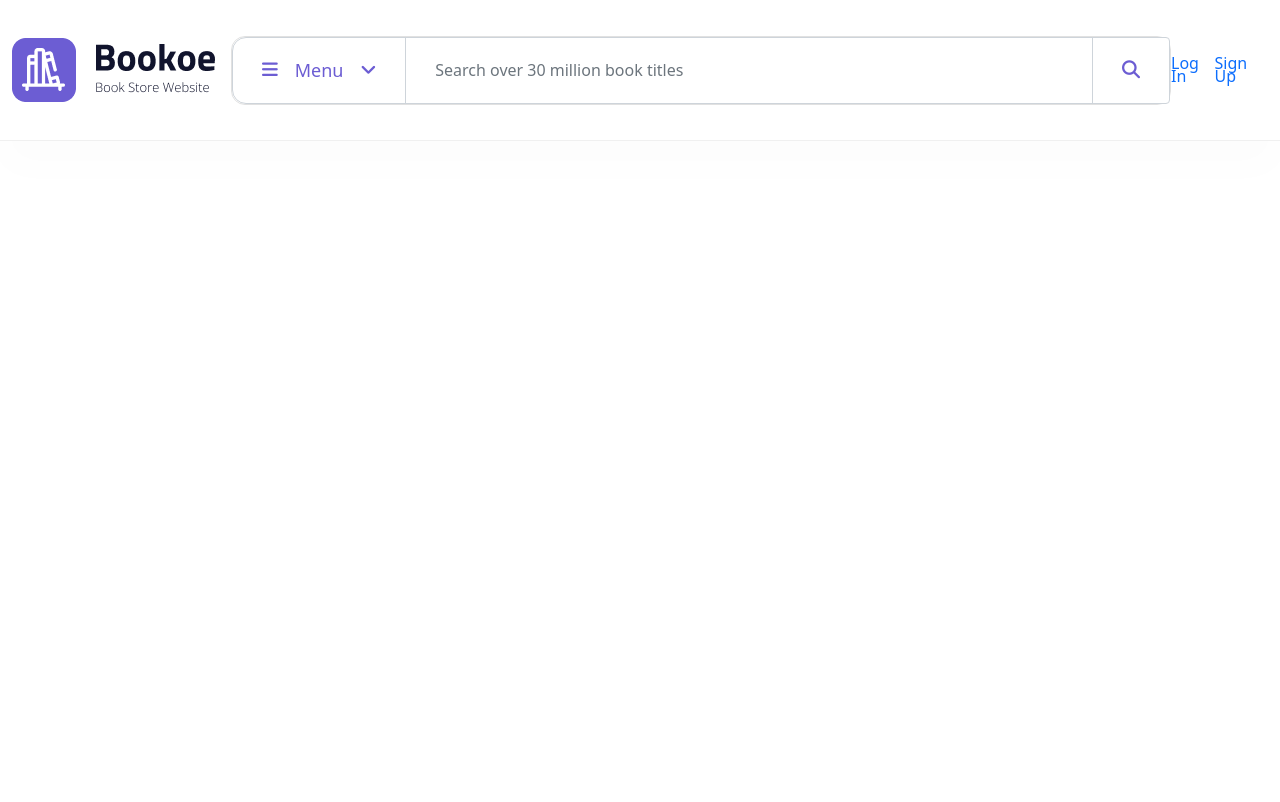
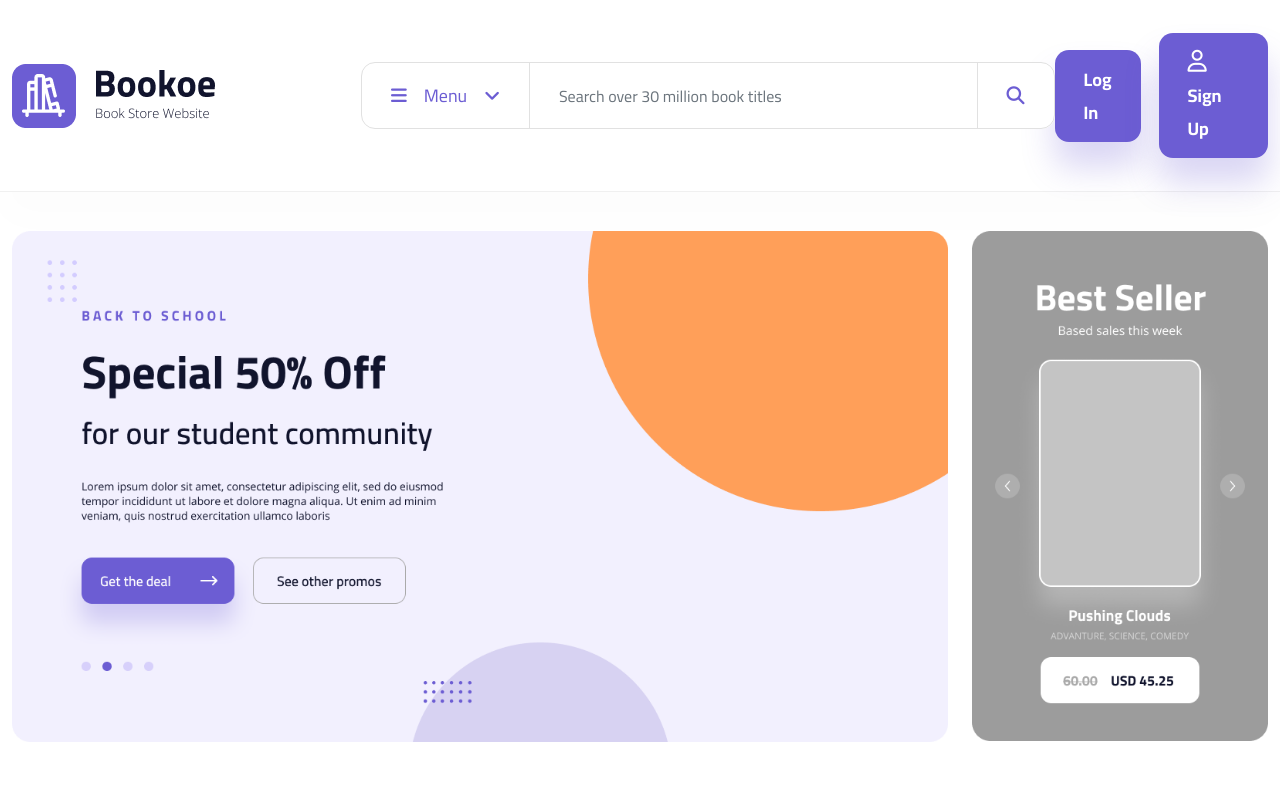
Before and after one commit to ajoy-code-dreamer/Bookoe-bootstrap-1, a plain HTML site: page index.html in a window 1280 px wide. Drawn offline with Linux system fonts and the light colour scheme.

Commit message:
banner design complete

```diff
--- a/css/style.css
+++ b/css/style.css
@@ -18,7 +18,7 @@
   /* === colors === */
   --white-clr: #fff;
   --black-clr: #000;
-  --primary-clr: #ff4655;
+  --primary-clr: #6c5dd3;
   --primary-bg-clr: #121212;
   --secondary-bg-clr: #191919;
   --secondary-text-clr: #dddddd;
@@ -68,6 +68,30 @@ img {
   max-width: 1620px;
   margin: 0 auto;
 }
+.common_btn {
+  padding: 13px 29px;
+  font-family: var(--cairo-font);
+  font-size: 18px;
+  font-weight: var(--bold-weight);
+  color: var(--white-clr);
+  line-height: normal;
+  border-radius: 14px;
+  background-color: var(--primary-clr);
+  box-shadow: 0px 25px 33px 0px rgba(108, 93, 211, 0.25);
+  -webkit-border-radius: 14px;
+  -moz-border-radius: 14px;
+  -ms-border-radius: 14px;
+  -o-border-radius: 14px;
+  transition: var(--transition);
+  -webkit-transition: var(--transition);
+  -moz-transition: var(--transition);
+  -ms-transition: var(--transition);
+  -o-transition: var(--transition);
+}
+.common_btn:hover{
+  color: var(--primary-clr);
+  background-color: #F0EEFF;
+}
 /* ============= common css end here ================ */
 
 /* ============ navbar css start here =============== */
@@ -77,8 +101,11 @@ nav {
   box-shadow: 0px 29px 39px 0px rgba(0, 0, 0, 0.01);
   border-bottom: 1px solid #f0f0f0;
 }
-
-.nav_search_box.input-group{
+.navbar-brand{
+  padding-right: 146px;
+  margin-right: unset;
+}
+.nav_search_box.input-group {
   border-radius: unset;
   -webkit-border-radius: unset;
   -moz-border-radius: unset;
@@ -88,15 +115,18 @@ nav {
 .nav_search_box {
   max-width: 940px;
   background-color: var(--white-clr);
-  border: 1px solid  #e1e1e1;
+  border: unset;
   border-radius: 14px !important;
   -webkit-border-radius: 14px !important;
   -moz-border-radius: 14px !important;
   -ms-border-radius: 14px !important;
   -o-border-radius: 14px !important;
+  font-family: var(--cairo-font);
 }
 .nav_search_box input {
   padding: 19px 29px;
+  border: 1px solid #E1E1E1;
+  font-size: 16px;
 }
 .nav_search_box span {
   padding: 19px 29px;
@@ -106,24 +136,46 @@ nav {
   background-color: var(--white-clr);
   color: #6c5dd3;
   font-size: 18px;
+  border: 1px solid #E1E1E1;
 }
-.nav_search_box span:nth-child(1){
+.nav_search_box span:nth-child(1) {
   border-radius: 14px 0px 0px 14px;
   -webkit-border-radius: 14px 0px 0px 14px;
   -moz-border-radius: 14px 0px 0px 14px;
   -ms-border-radius: 14px 0px 0px 14px;
   -o-border-radius: 14px 0px 0px 14px;
 }
-.nav_search_box span:nth-child(2){
-  border-radius: 0px 14px 14px 0px !important;
-  -webkit-border-radius: 0px 14px 14px 0px !important;
-  -moz-border-radius: 0px 14px 14px 0px !important;
-  -ms-border-radius: 0px 14px 14px 0px !important;
-  -o-border-radius: 0px 14px 14px 0px !important;
+.nav_search_box span {
+  border-radius: 0px 14px 14px 0px;
+  -webkit-border-radius: 0px 14px 14px 0px;
+  -moz-border-radius: 0px 14px 14px 0px;
+  -ms-border-radius: 0px 14px 14px 0px;
+  -o-border-radius: 0px 14px 14px 0px;
+}
+.nav_btn_wrapper {
+  display: flex;
+  align-items: center;
+  column-gap: 18px;
+}
+.nav_btn_wrapper .common_btn i{
+  padding-right: 20px;
+  font-size: 22px;
+
 }
 
 /* ============ navbar css end here =============== */
 
+/* ================ banner section css start here =============== */
+  #banner{
+    padding: 39px 0 60px;
+  }
+  .banner_left_part{
+    max-width: 1212px;
+  }
+  .banner_right_part{
+    max-width: 384px;
+  }
+/* ================ banner section css end here =============== */
 /* ================ section css start here =============== */
 
 /* ================ section css end here =============== */
@@ -169,6 +221,3 @@ nav {
 /* ================ section css start here =============== */
 
 /* ================ section css end here =============== */
-/* ================ section css start here =============== */
-
-/* ================ section css end here =============== */
--- a/index.html
+++ b/index.html
@@ -4,7 +4,10 @@
     <meta charset="UTF-8" />
     <meta name="viewport" content="width=device-width, initial-scale=1.0" />
     <title>Bookoe</title>
-    <link href="https://fonts.googleapis.com/css2?family=Cairo:wght@200..1000&family=Open+Sans:ital,wght@0,300..800;1,300..800&display=swap" rel="stylesheet">
+    <link
+      href="https://fonts.googleapis.com/css2?family=Cairo:wght@200..1000&family=Open+Sans:ital,wght@0,300..800;1,300..800&display=swap"
+      rel="stylesheet"
+    />
     <link rel="stylesheet" href="./css/fontawesome.all.min.css" />
     <link rel="stylesheet" href="./css/bootstrap.min.css" />
     <link rel="stylesheet" href="./css/style.css" />
@@ -26,30 +29,55 @@
           aria-expanded="false"
           aria-label="Toggle navigation"
         >
-          <span class="navbar-toggler-icon"></span>
+          <span class="">
+            <i class="fa-solid fa-bars"></i>
+          </span>
         </button>
         <div class="collapse navbar-collapse" id="navbarSupportedContent">
-          <div class="input-group nav_search_box mx-auto">
+          <div class="input-group nav_search_box my-3 my-lg-0">
             <span class="input-group-text"
               ><i class="fa-solid fa-bars"></i> Menu
               <i class="fa-solid fa-angle-down"></i
             ></span>
-            <input type="text" class="form-control" placeholder="Search over 30 million book titles"/>
+            <input
+              type="text"
+              class="form-control"
+              placeholder="Search over 30 million book titles"
+            />
             <span class="input-group-text">
               <i class="fa-solid fa-magnifying-glass"></i>
             </span>
           </div>
-          <div class="nav_btn_wrapper btn-group">
+          <div
+            class="nav_btn_wrapper d-flex justify-content-center ms-0 ms-lg-auto"
+          >
             <a href="#" class="common_btn">Log In</a>
-            <a href="#" class="common_btn">Sign Up</a>
+            <a href="#" class="common_btn"
+              ><i class="fa-regular fa-user"></i>Sign Up</a
+            >
           </div>
         </div>
       </div>
     </nav>
     <!-- ================= navbar end here ============== -->
-    <!-- ============ section start here ================ -->
-
-    <!-- ============ section end here ================ -->
+    <!-- ============ banner section start here ================ -->
+    <section id="banner">
+      <div class="container">
+        <div class="row g-4">
+          <div class="col-lg-9">
+            <div class="banner_left_part">
+              <img class="w-100" src="./images/banner_image_1.png" alt="image" />
+            </div>
+          </div>
+          <div class="col-lg-3">
+            <div class="banner_right_part">
+              <img class="w-100" src="./images/banner_image_2.png" alt="image" />
+            </div>
+          </div>
+        </div>
+      </div>
+    </section>
+    <!-- ============ banner section end here ================ -->
     <!-- ============ section start here ================ -->
 
     <!-- ============ section end here ================ -->
@@ -87,7 +115,6 @@
 
     <!-- ============ section end here ================ -->
 
-
     <script src="./js/bootstrap.min.js"></script>
   </body>
 </html>
```
